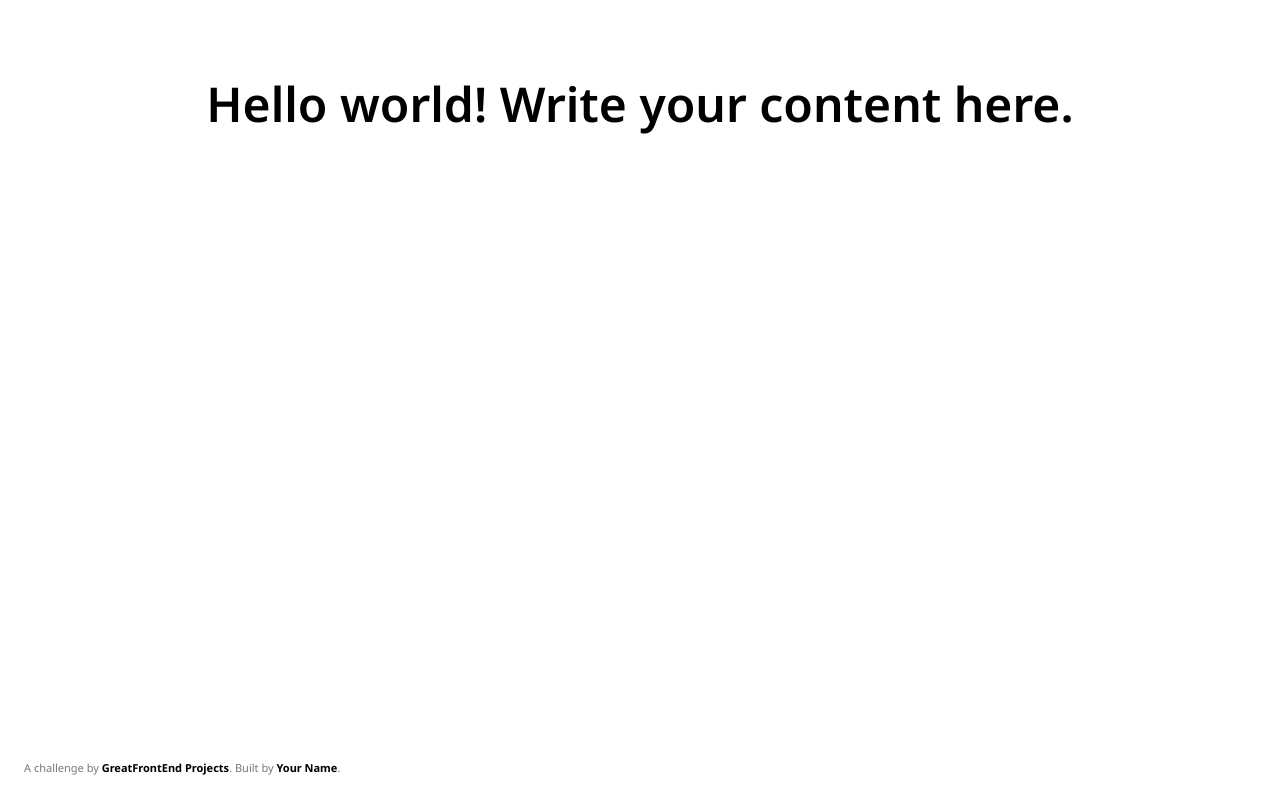
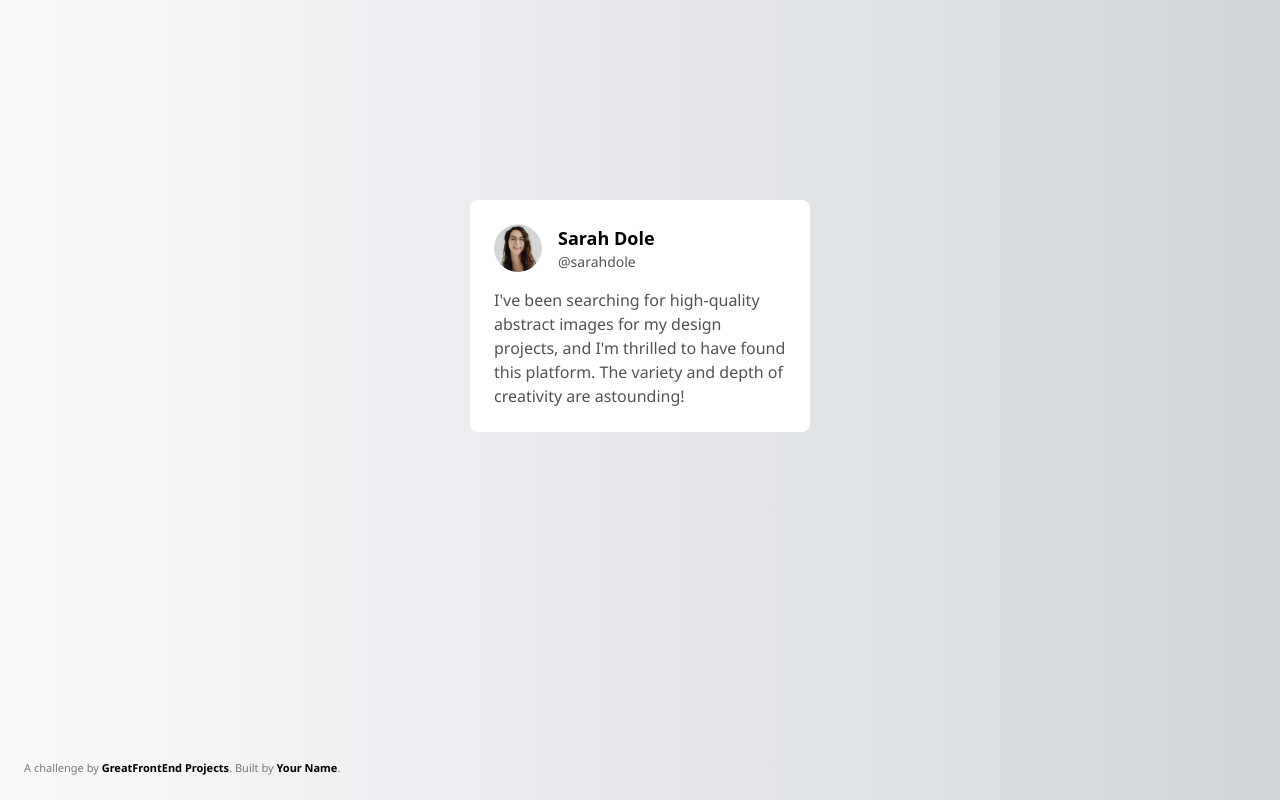
Before and after one commit to vikramwupadrasta/greatfrontendprojects, a plain HTML site: page testimonial-card-starter/testimonial-card/index.html in a window 1280 px wide. Drawn offline with nearby package versions, Linux system fonts and the light colour scheme.

Commit message:
finish project

```diff
--- a/testimonial-card-starter/testimonial-card/index.html
+++ b/testimonial-card-starter/testimonial-card/index.html
@@ -25,9 +25,28 @@
   </head>
   <body>
     <!-- Add your site or application content here -->
-    <h1 class="text-5xl text-center font-semibold pt-20">
-      Hello world! Write your content here.
-    </h1>
+<!--    <h1 class="text-5xl text-center font-semibold pt-20">-->
+<!--      Hello world! Write your content here.-->
+<!--    </h1>-->
+    <div class="flex justify-center w-screen h-screen bg-gradient-to-r from-[#F9FAFB] to-[#D2D6DB] py-[200px]" >
+      <div class="flex flex-col gap-4 w-[340px] h-max bg-white p-6 rounded-lg">
+        <div class="flex flex-row gap-4">
+          <img src="img/profile-thumbnail.png" class="w-12 h-12 rounded-full" alt="profile picture of the user">
+          <div class="flex flex-col">
+            <div class="font-semibold text-lg font-sans text-neutral-">
+              Sarah Dole
+            </div>
+            <div class="text-sm font-normal text-neutral-600">
+              @sarahdole
+            </div>
+          </div>
+        </div>
+        <p class="text-base font-normal text-neutral-600">
+          I've been searching for high-quality abstract images for my design projects,
+          and I'm thrilled to have found this platform. The variety and depth of creativity are astounding!
+        </p>
+      </div>
+    </div>
 
     <!-- Sarah Dole
       @sarahdole
```
